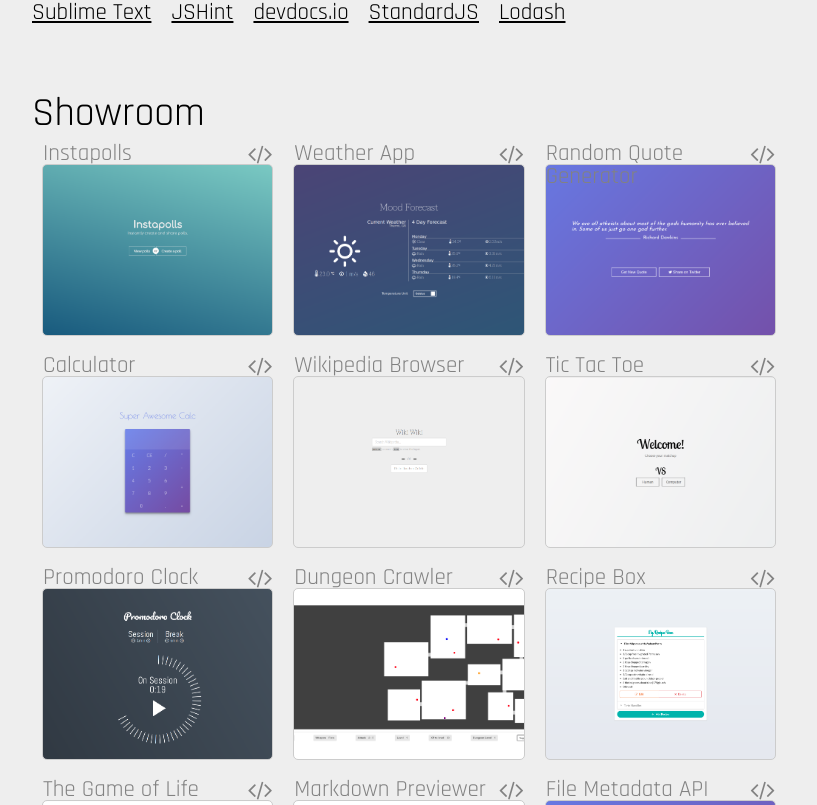
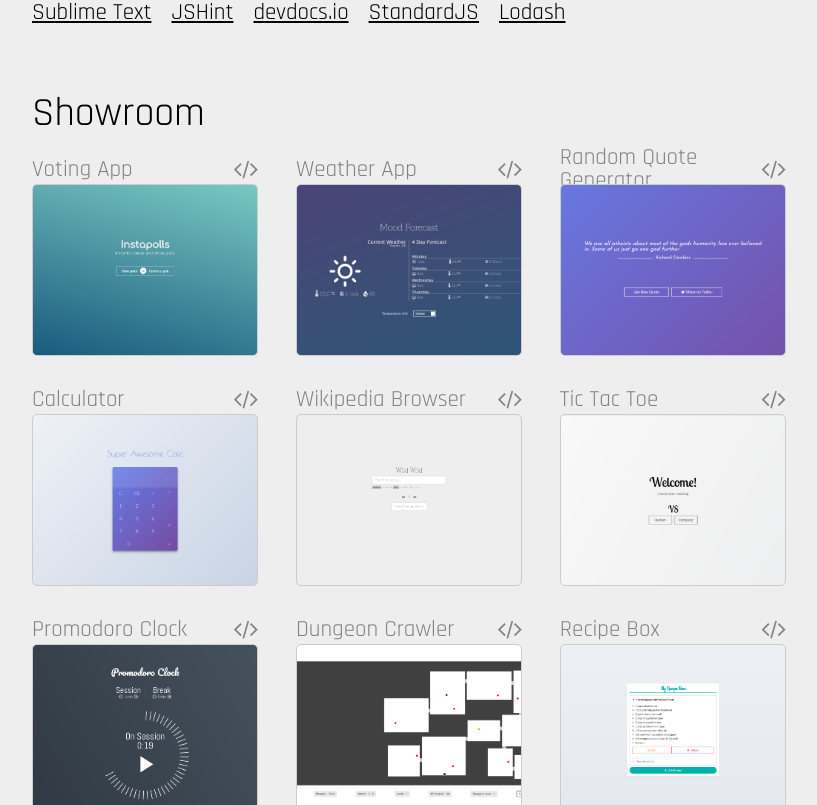
Before and after one commit to TheGallery/me, a React (Create React App) app: page / in a window 1280 px wide. Shown: the part 2115-2920 px from the top of the page, without its empty margins (366-1183 px from the left). Built offline with nearby package versions, Linux system fonts and the light colour scheme.

Commit message:
Polish Showroom

```diff
--- a/src/components/App.jsx
+++ b/src/components/App.jsx
@@ -3,6 +3,7 @@ import Sidebar from './Sidebar';
 import Intro from './Intro';
 import Technologies from './Technologies';
 import Showroom from './Showroom';
+import Footer from './Footer';
 import './app.css';
 
 function App () {
@@ -13,6 +14,7 @@ function App () {
         <Intro />
         <Technologies />
         <Showroom />
+        <Footer />
       </div>
     </div>
   );
--- /dev/null
+++ b/src/components/Showroom/Project.jsx
@@ -0,0 +1,53 @@
+import React from 'react' ;
+
+function Project ({project}) {
+  const {
+    name,
+    url,
+    sourceUrl,
+    sourceHost,
+    img,
+    technologies
+  } = project;
+
+  return (
+    <div className='project' >
+      <div className='project-header'>
+        <div className='title'>{name}</div>
+        <div className='show-more'>
+          <icon className='fa fa-code' />
+          <Tooltip technologies={technologies}/>
+        </div>
+      </div>
+      <div
+        className='project-content'
+        style={{backgroundImage: `url(${process.env.PUBLIC_URL}/images/${img})`}}
+      >
+        <div className='overlay'>
+          <a href={url} target='_blank' title='View Project'>
+            <icon className='fa fa-eye' />
+          </a>
+          <div className='divider' />
+          <a href={sourceUrl} target='_blank' title='View Source'>
+            <icon className={`fa fa-${sourceHost}`} />
+          </a>
+        </div>
+      </div>
+    </div>
+  );
+}
+
+function Tooltip ({technologies}) {
+  return (
+    <div className='tooltip'>
+      <div className='tooltip-title'>Built with</div>
+      <ul>
+        {
+          technologies.map(item => <li>{item}</li>)
+        }
+      </ul>
+    </div>
+  );
+}
+
+export default Project;
--- a/src/components/Showroom/index.js
+++ b/src/components/Showroom/index.js
@@ -1,4 +1,5 @@
 import React from 'react';
+import Project from './Project';
 import './showroom.css';
 import projects from '../../data/projects.json';
 
@@ -17,34 +18,4 @@ function Showroom () {
   );
 }
 
-function Project ({project}) {
-  const {
-    name,
-    url,
-    sourceUrl,
-    sourceHost,
-    img
-  } = project;
-
-  return (
-    <div
-      className='project'
-      style={{backgroundImage: `url(${process.env.PUBLIC_URL}/images/${img})`}}>
-      <div className='title'>{name}</div>
-      <div className='show-more'>
-        <icon className='fa fa-code' />
-      </div>
-      <div className='overlay'>
-        <a href={url} target='_blank' title='View Project'>
-          <icon className='fa fa-eye' />
-        </a>
-        <div className='divider' />
-        <a href={sourceUrl} target='_blank' title='View Source'>
-          <icon className={`fa fa-${sourceHost}`} />
-        </a>
-      </div>
-    </div>
-  );
-}
-
 export default Showroom;
--- a/src/components/Showroom/showroom.scss
+++ b/src/components/Showroom/showroom.scss
@@ -5,36 +5,22 @@
 }
 
 .project {
-  width: 300px;
-  height: 170px;
+  width: 30%;
+  height: 200px;
+  margin-bottom: 30px;
+}
+
+.project-content {
   border: solid 1px #ccc;
   border-radius: 5px;
-  margin: 10px;
+  height: 170px;
   position: relative;
-  flex: 1 30%;
+  background-size: cover;
   background-position: center;
-  background-size: cover;
-  margin-bottom: 30px;
 
   &:hover > .overlay {
     opacity: 1;
     cursor: pointer;
-  }
-
- .title {
-    position: absolute;
-    left: 0;
-    top: -23px;
-    font-size: 23px;
-    color: #828282;
-  }
-
- .show-more {
-    position: absolute;
-    right: 0;
-    top: -23px;
-    font-size: 23px;
-    color: #828282;
   }
 
   a {
@@ -46,9 +32,37 @@
     color: #eee;
     text-decoration: none;
 
+    &:visited {
+      color: #eee;
+    }
+
     &:hover {
+      color: #eee;
       flex: 2;
       box-shadow: inset 1px 1px 10px 2px #525252;
+    }
+  }
+}
+
+.project-header {
+  height: 30px;
+  display: flex;
+  align-items: center;
+
+  >.title {
+    font-size: 23px;
+    color: #828282;
+    flex: 1;
+  }
+
+  >.show-more {
+    font-size: 23px;
+    color: #828282;
+    margin-left: auto;
+    position: relative;
+
+    &:hover > .tooltip {
+      display: block;
     }
   }
 }
@@ -70,3 +84,37 @@
 .divider {
   border-right: solid 3px #eee;
 }
+
+.tooltip {
+  display: none;
+  position: absolute;
+  z-index: 999;
+  background: rgba(39, 39, 39, 0.9);
+  right: 0;
+  width: 200px;
+  color: #eee;
+  border-radius: 5px;
+  padding: 5px;
+  box-shadow: 0px 5px 4px -4px #1d1d1d;
+}
+
+
+.tooltip-title {
+  border-bottom: solid 1px #ccc;
+  text-align: center;
+  text-transform: uppercase;
+
+  &::before,
+  &::after {
+    content: "\25CF";
+    font-size: 15px
+  }
+
+  &::before {
+    margin-right: 15px;
+  }
+
+  &::after {
+    margin-left: 15px;
+  }
+}
--- a/src/components/Sidebar/sidebar.scss
+++ b/src/components/Sidebar/sidebar.scss
@@ -8,7 +8,7 @@
   height: 100vh;
 }
 
-a.website-title {
+.website-title {
   height: 220px;
   font-family: 'Pathway Gothic One', sans-serif;
   color: #eee;
@@ -18,6 +18,10 @@ a.website-title {
   text-transform: uppercase;
   display: block;
   text-decoration: none;
+
+  &:visited {
+    color :#eee;
+  }
 
   &:hover {
     background-color: #404040;
--- a/src/data/projects.json
+++ b/src/data/projects.json
@@ -1,86 +1,124 @@
 [
   {
-    "name": "Instapolls",
+    "name": "Voting App",
     "url" : "https://instapolls.herokuapp.com",
     "sourceUrl": "https://github.com/TheGallery/instapolls",
     "sourceHost": "github",
-    "img": "instapolls.png"
+    "img": "instapolls.png",
+    "technologies": [
+      "React", "Redux", "React Router", "NodeJS", "ExpressJS", "PassportJS",
+      "Charts.js", "Semantic UI", "Mongoose", "Twitter API", "Github API",
+      "Google API"
+    ]
   },
   {
     "name": "Weather App",
     "url" : "https://codepen.io/TheGallery/full/LLKLKW/",
     "sourceUrl": "https://codepen.io/TheGallery/pen/LLKLKW",
     "sourceHost": "codepen",
-    "img": "weatherapp.png"
+    "img": "weatherapp.png",
+    "technologies": [
+      "jQuery", "MomentJS", "OpenWeather API"
+    ]
   },
   {
     "name": "Random Quote Generator",
     "url" : "https://codepen.io/TheGallery/full/WOqoYE/",
     "sourceUrl": "https://codepen.io/TheGallery/pen/WOqoYE",
     "sourceHost": "codepen",
-    "img": "quotegenerator.png"
+    "img": "quotegenerator.png",
+    "technologies": [
+      "jQuery"
+    ]
   },
   {
     "name": "Calculator",
     "url" : "https://codepen.io/TheGallery/full/NvGXwb/",
     "sourceUrl": "https://codepen.io/TheGallery/pen/NvGXwb",
     "sourceHost": "codepen",
-    "img": "calculator.png"
+    "img": "calculator.png",
+    "technologies": [
+      "jQuery"
+    ]
   },
   {
     "name": "Wikipedia Browser",
     "url" : "https://codepen.io/TheGallery/full/weVOyq/",
     "sourceUrl": "https://codepen.io/TheGallery/pen/weVOyq",
     "sourceHost": "codepen",
-    "img": "wikipedia.png"
+    "img": "wikipedia.png",
+    "technologies": [
+      "jQuery", "Bootstrap 3", "Wikipedia API"
+    ]
   },
   {
     "name": "Tic Tac Toe",
     "url" : "https://codepen.io/TheGallery/full/Bdjxmy/",
     "sourceUrl": "https://codepen.io/TheGallery/pen/Bdjxmy",
     "sourceHost": "codepen",
-    "img": "tictactoe.png"
+    "img": "tictactoe.png",
+    "technologies": [
+      "jQuery"
+    ]
   },
   {
     "name": "Promodoro Clock",
     "url" : "https://codepen.io/TheGallery/full/YxwwOm/",
     "sourceUrl": "https://codepen.io/TheGallery/pen/YxwwOm",
     "sourceHost": "codepen",
-    "img": "promodoro.png"
+    "img": "promodoro.png",
+    "technologies": [
+      "jQuery"
+    ]
   },
   {
     "name": "Dungeon Crawler",
     "url" : "https://codepen.io/TheGallery/full/QMMrov/",
     "sourceUrl": "https://codepen.io/TheGallery/pen/QMMrov",
     "sourceHost": "codepen",
-    "img": "roguelike.png"
+    "img": "roguelike.png",
+    "technologies": [
+      "React", "Redux", "Semantic UI", "ES6", "HTML5 Canvas"
+    ]
   },
   {
     "name": "Recipe Box",
     "url" : "https://codepen.io/TheGallery/full/YxGoXK/",
     "sourceUrl": "https://codepen.io/TheGallery/pen/YxGoXK",
     "sourceHost": "codepen",
-    "img": "recipebox.png"
+    "img": "recipebox.png",
+    "technologies": [
+      "React", "jQuery", "Semantic UI", "HTML5 Localstorage"
+    ]
   },
   {
     "name": "The Game of Life",
     "url" : "https://codepen.io/TheGallery/full/yoVpBQ/",
     "sourceUrl": "https://codepen.io/TheGallery/pen/yoVpBQ",
     "sourceHost": "codepen",
-    "img": "gameoflife.png"
+    "img": "gameoflife.png",
+    "technologies": [
+      "React", "ES6", "Semantic UI"
+    ]
   },
   {
     "name": "Markdown Previewer",
     "url" : "https://codepen.io/TheGallery/full/LjZVrK/",
     "sourceUrl": "https://codepen.io/TheGallery/pen/LjZVrK",
     "sourceHost": "codepen",
-    "img": "markdown.png"
+    "img": "markdown.png",
+    "technologies": [
+      "React", "MarkedJS"
+    ]
   },
   {
     "name": "File Metadata API",
     "url" : "https://calm-scrubland-55362.herokuapp.com/",
     "sourceUrl": "https://github.com/TheGallery/file-metadata-ms",
     "sourceHost": "github",
-    "img": "filemetadatams.png"
+    "img": "filemetadatams.png",
+    "technologies": [
+      "NodeJS", "ExpressJS"
+    ]
   }
 ]
```
